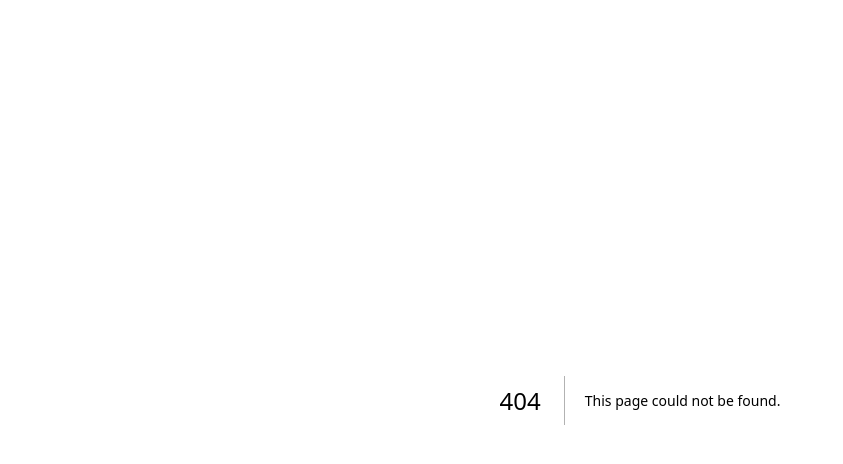
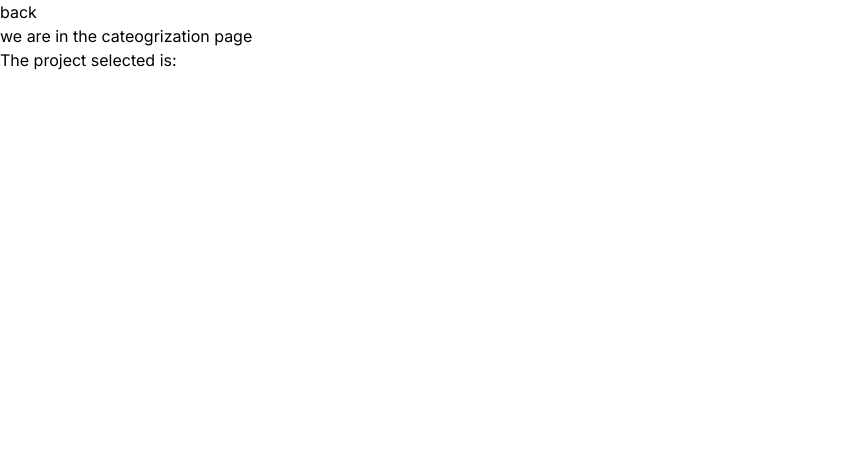
Before and after one commit to Set-Forget/rsk, a Next.js app: page /categorize in a window 1280 px wide. Before the commit this address had no page. Shown: the top 464 px of the page, without its empty margins (0-843 px from the left). Built offline with nearby package versions, Linux system fonts and the light colour scheme.

Commit message:
categorize page created. Project list now displays all the projects

```diff
--- /dev/null
+++ b/src/app/categorize/page.jsx
@@ -0,0 +1,33 @@
+'use client';
+import { API_BASE_URL } from '@/constants/constants';
+import Link from 'next/link';
+import React, { useEffect, useState } from 'react';
+
+const page = () => {
+
+  const [project, setProject] = useState('');
+
+  useEffect(() => {
+    const searchParams = new URLSearchParams(window.location.search);
+    const query = searchParams.get('project');
+    setProject(query);
+  }, []);
+
+  // useEffect(() => {
+  //   fetch(API_BASE_URL + `?type=${projectImage}&project=${project}`)
+  //   .then(res => res.json())
+  //   .then(data => console.log(data))
+  //   .catch(e => console.error('Error: ', e))
+  // }, []);
+
+
+  return (
+    <div>
+      <Link  href={'/'}>back</Link>
+      <h2>we are in the cateogrization page</h2>
+      <p>The project selected is: {project}</p>
+    </div>
+  );
+};
+
+export default page;
--- a/src/components/projectList/ProjectList.jsx
+++ b/src/components/projectList/ProjectList.jsx
@@ -1,24 +1,26 @@
-'use client'
+'use client';
 import { API_BASE_URL } from '@/constants/constants';
+import Link from 'next/link';
 import React, { useEffect, useState } from 'react';
 
 const ProjectList = () => {
-    const [projects, setProjects] = useState([])
+  const [projects, setProjects] = useState([]);
 
-    useEffect(() => {
+  useEffect(() => {
     fetch(API_BASE_URL + '?type=projectsList')
-        .then(res => res.json())
-        .then(data => setProjects(data))
-        .catch(e => console.error('Error:', e))
-    }, [])
-
+      .then((res) => res.json())
+      .then((data) => setProjects(data))
+      .catch((e) => console.error('Error:', e));
+  }, []);
 
   return (
     <div>
       <h2>Project Lists</h2>
-      {
-        projects.map(project =><button>{project}</button>)
-      }
+      {projects.map((project) => (
+        <Link key={project} href={`/categorize?project=${project[0]}`}>
+          <button className="border border-grey-600">{project}</button>
+        </Link>
+      ))}
     </div>
   );
 };
```
